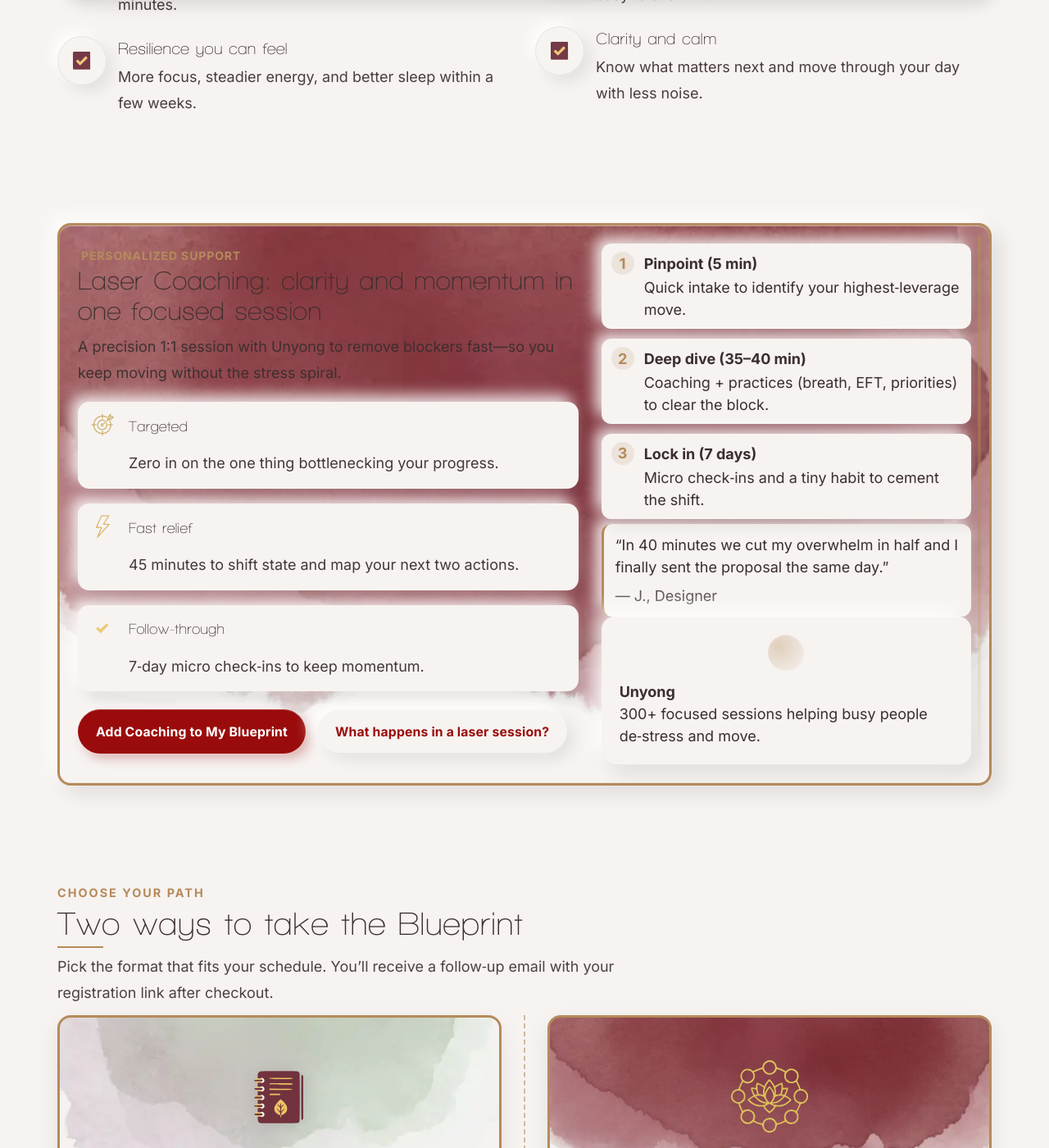
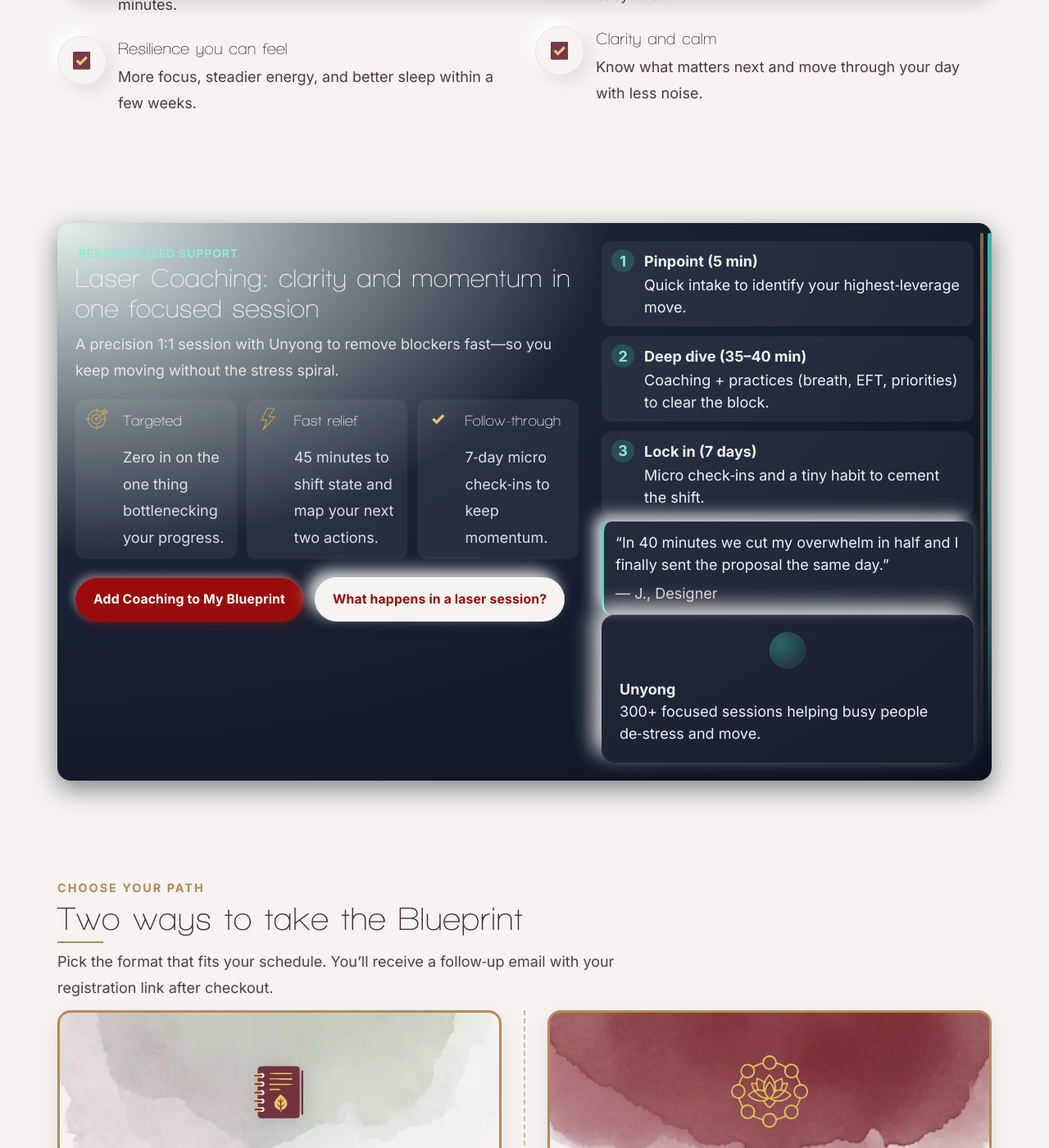
Before and after one commit to chriswakeley/test-blog, a Jekyll site: the page built from course.md, in a window 1280 px wide and 1400 px high, scrolled down 1357 px. Shown: the whole window at 82% size. Built offline with Jekyll 4.4.1, drawn with Linux system fonts in a browser that asks for light colours.

Commit message:
Enhance Laser Coaching Spotlight with dark variant styling and improved layout

```diff
--- a/assets/css/main.css
+++ b/assets/css/main.css
@@ -546,3 +546,48 @@ main{flex:1}
 @media (max-width: 900px){
   .laser-spotlight .laser-card{grid-template-columns:1fr; gap:16px; margin-bottom:-16px}
 }
+
+/* Distinct dark variant inspired by the original concept */
+.laser-spotlight.is-dark .laser-card{
+  background:
+    radial-gradient(140% 140% at 0% 0%, rgba(69,225,197,0.10) 0%, rgba(27,36,54,1) 42%, rgba(11,18,32,1) 100%);
+  color:#ECF2F8;
+  border:0;
+  box-shadow: 0 10px 30px rgba(11,18,32,.5);
+  overflow:hidden;
+}
+.laser-spotlight.is-dark h2{ color:#ECF2F8 }
+.laser-spotlight.is-dark p{ color:#ECF2F8; opacity:.9 }
+.laser-spotlight.is-dark .overline-label{ color:#8DEAD9 }
+.laser-spotlight .laser-card.edge{ position:relative }
+.laser-spotlight .laser-card .laser-edge{ position:absolute; right:-1px; top:12px; bottom:12px; width:6px; border-radius:6px; background: linear-gradient(180deg, rgba(69,225,197,.9), rgba(69,225,197,0)); opacity:.9 }
+.laser-spotlight .cta-row{ justify-content:flex-start }
+/* Dark pill tiles */
+.laser-spotlight.is-dark .feature-list.pillars{ grid-template-columns: repeat(3, minmax(0,1fr)); gap:12px; margin-top:8px }
+.laser-spotlight.is-dark .feature-list.pillars .feature{
+  background: rgba(255,255,255,.06);
+  box-shadow: none;
+  border-radius:12px;
+  padding:10px 12px;
+}
+.laser-spotlight.is-dark .feature-list.pillars .feature h3{ color:#F8FAFC }
+.laser-spotlight.is-dark .feature-list.pillars .feature p{ color:#ECF2F8; opacity:.9 }
+.laser-spotlight.is-dark .feature-list.pillars .feature .icon{ filter:none; opacity:.95 }
+/* Dark process list */
+.laser-spotlight.is-dark .how-steps li{
+  background: rgba(255,255,255,.06);
+  box-shadow: none;
+}
+.laser-spotlight.is-dark .how-steps .num{ background: rgba(69,225,197,.18); color:#8DEAD9 }
+.laser-spotlight.is-dark .quote-small{ background: rgba(255,255,255,.06); border-left-color:#45E1C5 }
+.laser-spotlight.is-dark .card.coach-card{ background: rgba(255,255,255,.05) }
+.laser-spotlight.is-dark .coach-avatar{ background: radial-gradient(80% 80% at 30% 30%, rgba(69,225,197,.35), rgba(69,225,197,.08)); box-shadow: inset 0 0 0 1px rgba(255,255,255,.08) }
+
+/* Animated laser accent (gentle) */
+.laser-spotlight .laser-card .laser-edge::after{
+  content:""; position:absolute; inset:0; background: linear-gradient(180deg, rgba(255,255,255,0), rgba(255,255,255,.25), rgba(255,255,255,0));
+  transform: translateY(-100%);
+  animation: laserSweep 14s linear infinite;
+}
+@keyframes laserSweep{ 0%{ transform: translateY(-100%) } 50%{ transform: translateY(0) } 100%{ transform: translateY(100%) } }
+@media (prefers-reduced-motion: reduce){ .laser-spotlight .laser-card .laser-edge::after{ animation: none } }
--- a/course.md
+++ b/course.md
@@ -119,9 +119,10 @@ permalink: /course/
   </div>
 </div>
 
-<!-- Laser Coaching Spotlight — Variant B: Card on edge (cohesive styling) -->
-<div class="container section laser-spotlight" id="laser-coaching">
-  <div class="laser-card banner-coaching">
+<!-- Laser Coaching Spotlight — Variant B: Card on edge (dark spotlight) -->
+<div class="container section laser-spotlight is-dark" id="laser-coaching">
+  <div class="laser-card edge">
+    <div class="laser-edge" aria-hidden="true"></div>
     <!-- Left: persuasion copy and pillars -->
     <div class="laser-copy">
       <span class="overline-label">Personalized support</span>
@@ -146,7 +147,7 @@ permalink: /course/
         </li>
       </ul>
 
-      <div class="cta-row" style="justify-content:flex-start">
+      <div class="cta-row">
         <a class="btn" href="{{ site.purchase_coaching_url | default: '#' }}" target="_blank" rel="noopener">Add Coaching to My Blueprint</a>
         <a class="btn secondary" href="#laser-how">What happens in a laser session?</a>
       </div>
```
